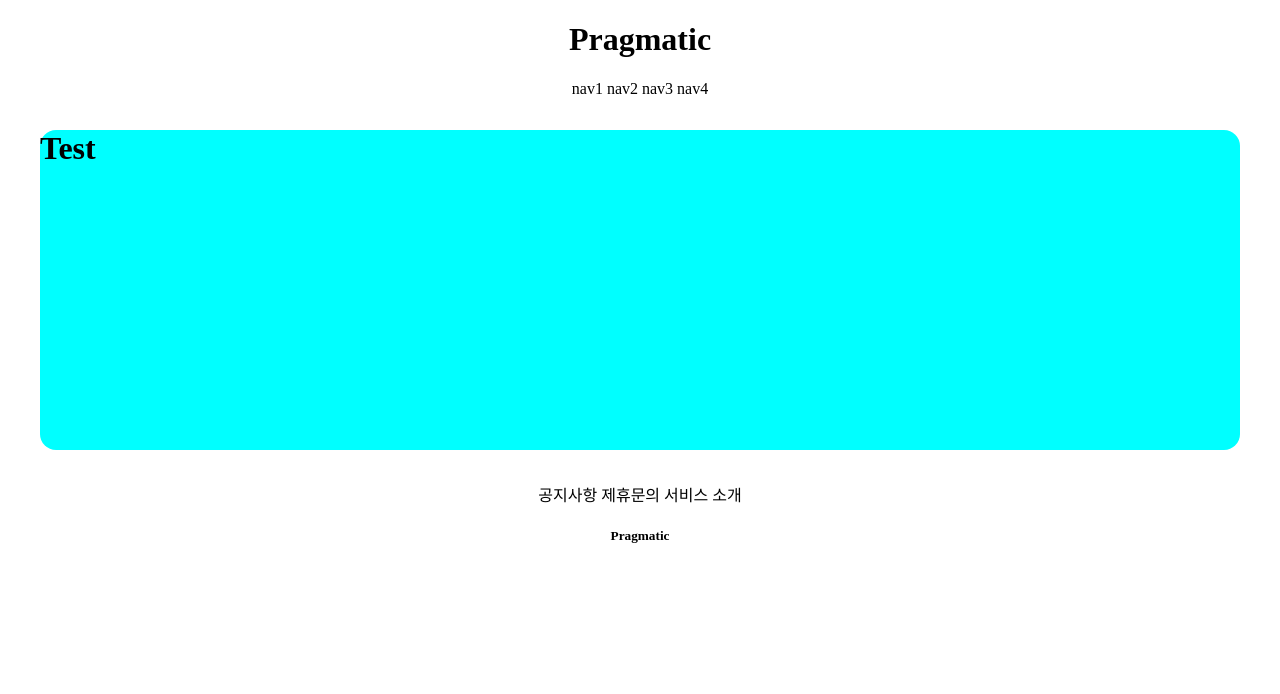
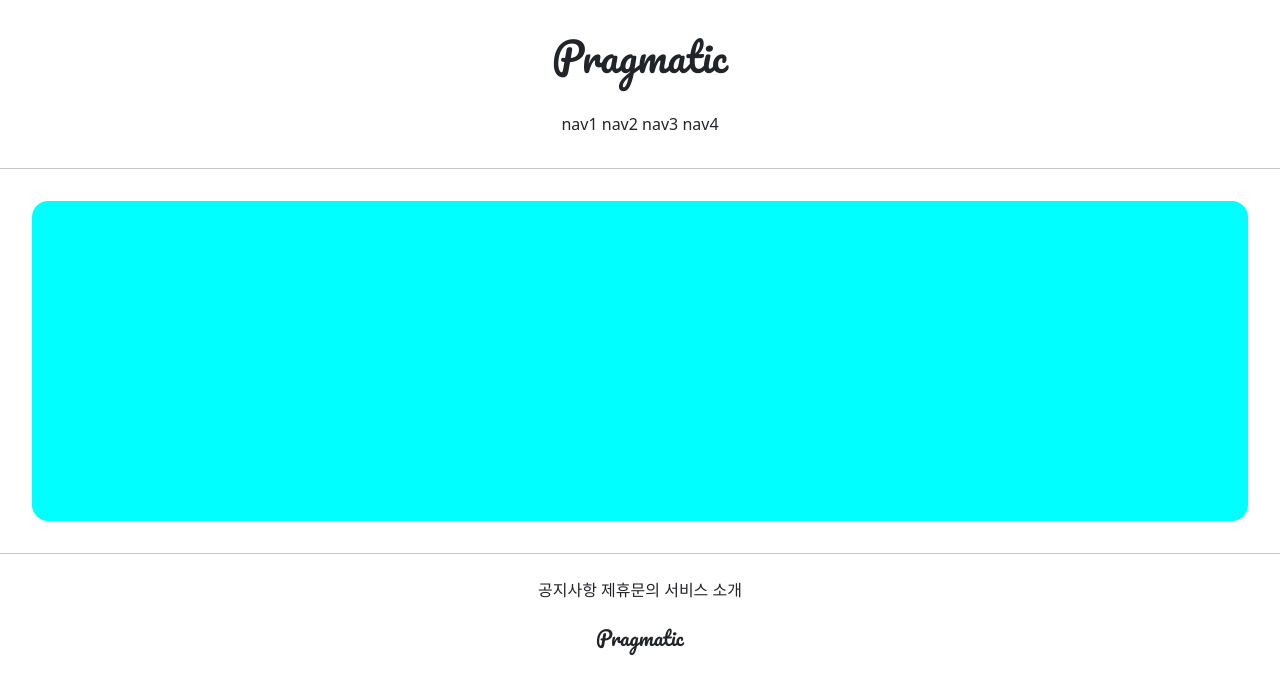
Before and after one commit to JeongJuyeony/gis_6ban_1, a Django app: page /accounts/hello_world/ in a window 1280 px wide. Shown: the top 694 px of the page. Run offline with Django 3.2, Linux system fonts and the light colour scheme; parts of the project's set-up code (start-up, migrations or seed data) failed here and were passed over.

Commit message:
7/6 6ban class commit 1

```diff
--- a/accountapp/templates/accountapp/hello_world.html
+++ b/accountapp/templates/accountapp/hello_world.html
@@ -5,7 +5,7 @@
 {% block content %}
 
     <div style="height: 20rem; background-color: aqua; margin: 2rem; border-radius: 1rem;">
-        <h1>Test</h1>
+
     </div>
 
 {% endblock %}
--- a/templates/base.html
+++ b/templates/base.html
@@ -9,11 +9,15 @@
 {#<h1>Hello World</h1> # 뷰에서 구현하기 위해 accountapp파일의 view 창의 내용 변경하기#}
 
 {% include 'header.html' %}
+{#구분선 넣는 태그#}
+<hr>
 
 {% block content %}
 {% endblock %}
 
 
+
+<hr>
 {% include 'footer.html' %}
 </body>
 
--- a/templates/footer.html
+++ b/templates/footer.html
@@ -1,11 +1,12 @@
 <div style="text-align: center" >
-    <div>
+    <div style="margin-top: 1.5rem;">
         <span>공지사항</span>
         <span>제휴문의</span>
         <span>서비스 소개</span>
     </div>
 
-    <div>
-        <h5>Pragmatic</h5>
+    {#Pacifico가 적용되지 않았을때 차선책 cursive를 사용해라.#}
+    <div style="margin: 1.5rem 0; font-family: 'Pacifico', cursive;">
+      <h5>Pragmatic</h5>
     </div>
 </div>
--- a/templates/head.html
+++ b/templates/head.html
@@ -1,4 +1,14 @@
 <head>
     <meta charset="UTF-8">
     <title>Title</title>
+
+    {# Bootstrap Link #}
+    <link href="https://cdn.jsdelivr.net/npm/bootstrap@5.0.2/dist/css/bootstrap.min.css" rel="stylesheet"
+          integrity="sha384-EVSTQN3/azprG1Anm3QDgpJLIm9Nao0Yz1ztcQTwFspd3yD65VohhpuuCOmLASjC" crossorigin="anonymous">
+
+    {# Googl fonts Link #}
+    <link rel="preconnect" href="https://fonts.googleapis.com">
+    <link rel="preconnect" href="https://fonts.gstatic.com" crossorigin>
+    <link href="https://fonts.googleapis.com/css2?family=Pacifico&display=swap" rel="stylesheet">
+
 </head>
--- a/templates/header.html
+++ b/templates/header.html
@@ -1,8 +1,9 @@
 <div style="text-align: center">
-    <div>
+     {#2rem : 상하 0: 좌우#}
+    <div style="margin: 2rem 0; font-family: 'Pacifico', cursive;"> {#2rem : 상하 0: 좌우 / 하나만 입력하면 한꺼번에 상하좌우#}
         <h1>Pragmatic</h1>
     </div>
-    <div>
+    <div style="margin-bottom: 2rem;">
         <span>nav1</span>
         <span>nav2</span>
         <span>nav3</span>
```
